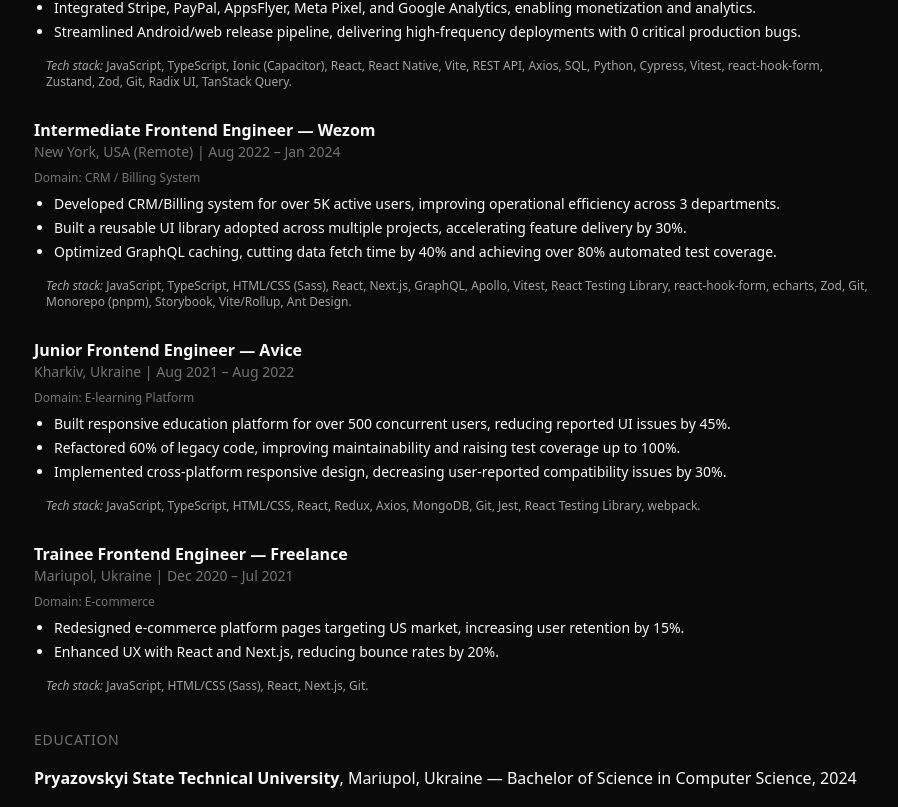
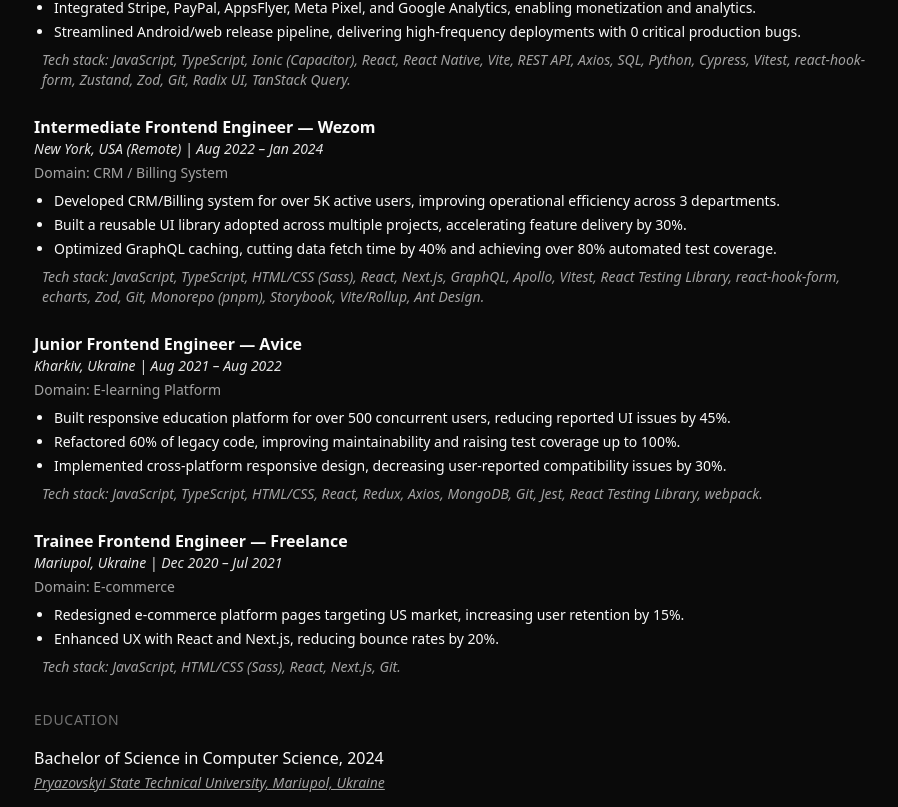
Before and after one commit to nazar-shcherbyna/resume, a Next.js app: page / in a window 1280 px wide. Shown: the part 1053-1860 px from the top of the page, without its empty margins (182-1080 px from the left). Built offline with nearby package versions, Linux system fonts and the light colour scheme.

Commit message:
style: update text styles in ResumeSite and TechStackSection components

```diff
--- a/components/ResumeSite.tsx
+++ b/components/ResumeSite.tsx
@@ -160,10 +160,10 @@
               <h3 className="font-semibold">
                 Senior Frontend Engineer — Pheon (Dialogue)
               </h3>
-              <p className="text-sm text-neutral-500">
+              <p className="text-sm text-neutral-200 italic">
                 San Francisco, USA (Remote) | Feb 2024 – Present
               </p>
-              <p className="text-xs mt-2 text-neutral-500">
+              <p className="text-sm mt-1 text-neutral-400">
                 Domain: AI Chatbot Platform / Social Networking
               </p>
               <ul className="list-disc pl-5 mt-2 space-y-1 text-sm">
@@ -194,10 +194,10 @@
               <h3 className="font-semibold">
                 Intermediate Frontend Engineer — Wezom
               </h3>
-              <p className="text-sm text-neutral-500">
+              <p className="text-sm text-neutral-200 italic">
                 New York, USA (Remote) | Aug 2022 – Jan 2024
               </p>
-              <p className="text-xs mt-2 text-neutral-500">
+              <p className="text-sm mt-1 text-neutral-400">
                 Domain: CRM / Billing System
               </p>
               <ul className="list-disc pl-5 mt-2 space-y-1 text-sm">
@@ -225,10 +225,10 @@
               <h3 className="font-semibold">
                 Junior Frontend Engineer — Avice
               </h3>
-              <p className="text-sm text-neutral-500">
+              <p className="text-sm text-neutral-200 italic">
                 Kharkiv, Ukraine | Aug 2021 – Aug 2022
               </p>
-              <p className="text-xs mt-2 text-neutral-500">
+              <p className="text-sm mt-1 text-neutral-400">
                 Domain: E-learning Platform
               </p>
               <ul className="list-disc pl-5 mt-2 space-y-1 text-sm">
@@ -254,10 +254,10 @@
               <h3 className="font-semibold">
                 Trainee Frontend Engineer — Freelance
               </h3>
-              <p className="text-sm text-neutral-500">
+              <p className="text-sm text-neutral-200 italic">
                 Mariupol, Ukraine | Dec 2020 – Jul 2021
               </p>
-              <p className="text-xs mt-2 text-neutral-500">
+              <p className="text-sm mt-1 text-neutral-400">
                 Domain: E-commerce
               </p>
               <ul className="list-disc pl-5 mt-2 space-y-1 text-sm">
@@ -281,10 +281,16 @@
           <h2 className="uppercase text-neutral-500 text-sm tracking-wider mb-4">
             Education
           </h2>
-          <p>
-            <strong>Pryazovskyi State Technical University</strong>, Mariupol,
-            Ukraine — Bachelor of Science in Computer Science, 2024
+          <p className="text-base">
+            Bachelor of Science in Computer Science, 2024
           </p>
+          <a
+            href="https://pstu.edu/en/"
+            className="text-sm text-neutral-400 italic underline hover:text-neutral-300"
+            target="_blank"
+          >
+            Pryazovskyi State Technical University, Mariupol, Ukraine
+          </a>
         </section>
 
         <section className="mb-8">
--- a/components/TechStackSection.tsx
+++ b/components/TechStackSection.tsx
@@ -2,8 +2,8 @@
   children: NonNullable<React.ReactNode>;
 }> = ({ children }) => {
   return (
-    <div className="mt-3 inline-block text-neutral-400 px-3 py-1 text-xs">
-      <i> Tech stack:</i> {children}
+    <div className="mt-2 inline-block text-neutral-400 italic px-2 text-sm">
+      Tech stack: {children}
     </div>
   );
 };
```
